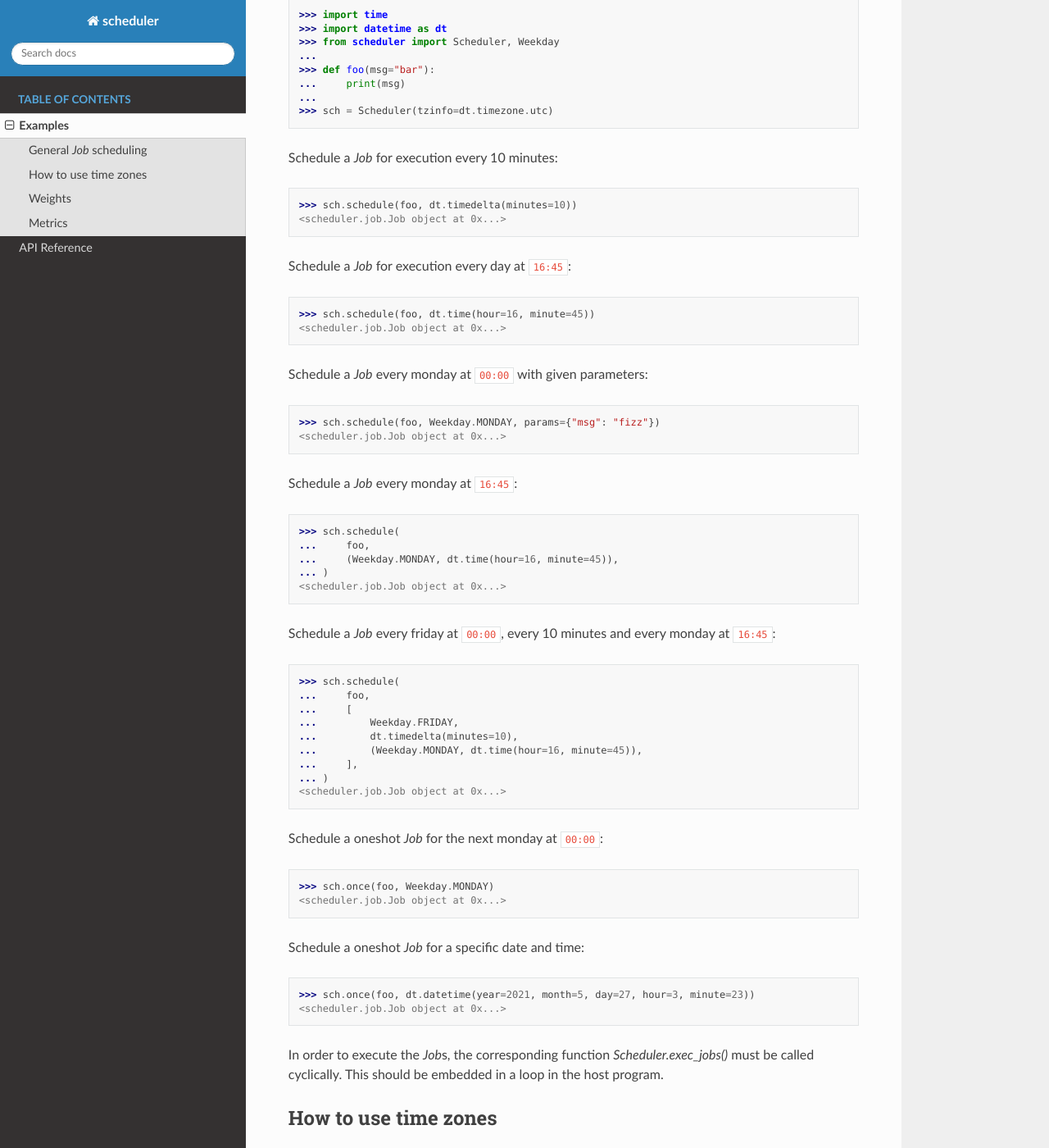
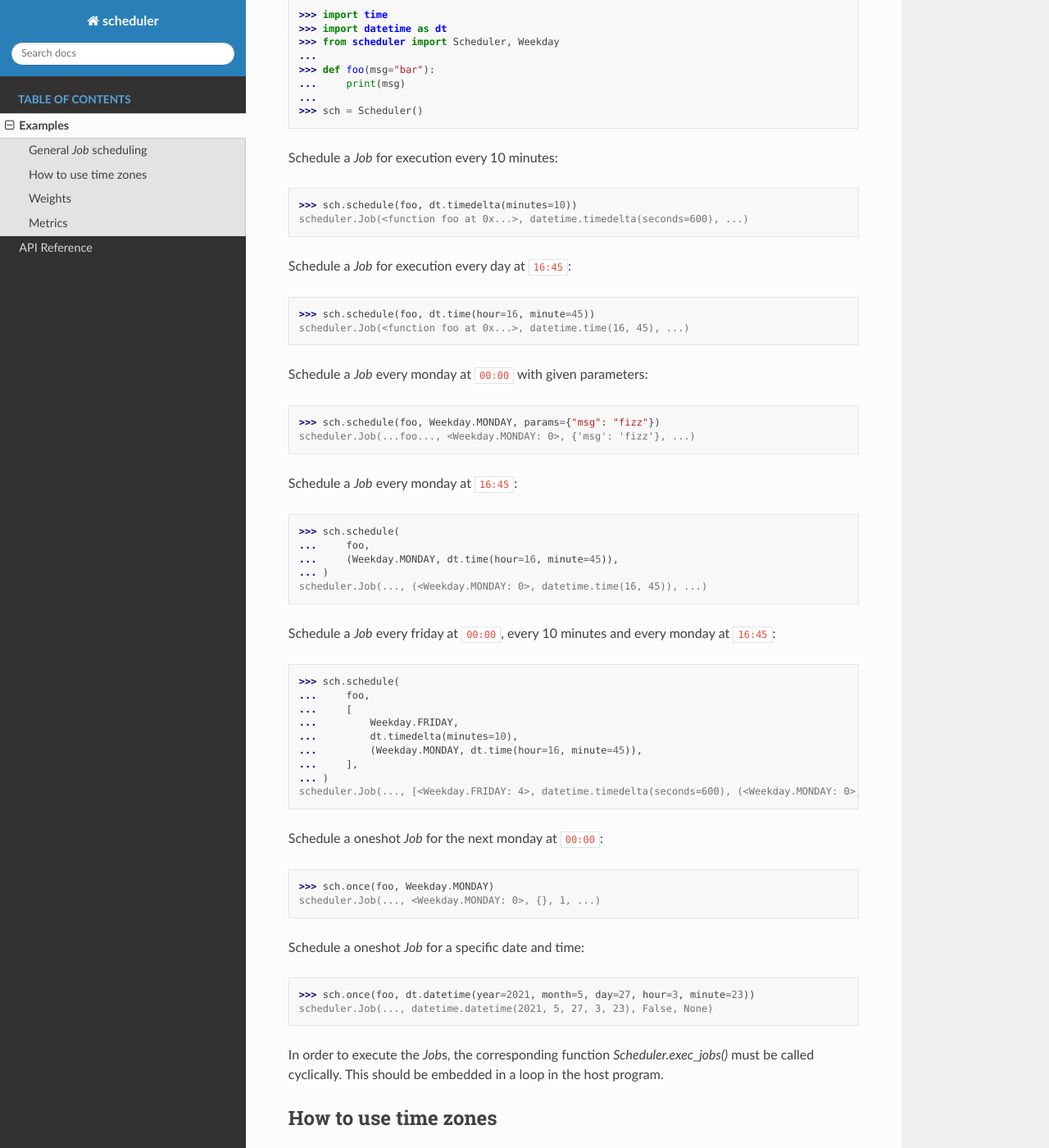
Before and after one commit to DigonIO/scheduler, a Sphinx documentation site: the page built from doc/examples.rst, in a window 1280 px wide and 1400 px high, scrolled down 387 px. Shown: the whole window at 82% size. Built offline with Sphinx 7.4.7 and the Read the Docs theme 2.0.0, drawn with Linux system fonts in a browser that asks for light colours; some of the changed text lies outside the part shown.

Commit message:
improved oneshot Jobs, fixed docs

```diff
--- a/doc/examples.rst
+++ b/doc/examples.rst
@@ -19,22 +19,22 @@ Create a `Scheduler` instance:
 >>> def foo(msg="bar"):
 ...     print(msg)
 ...
->>> sch = Scheduler(tzinfo=dt.timezone.utc)
+>>> sch = Scheduler()
 
 Schedule a `Job` for execution every 10 minutes:
 
 >>> sch.schedule(foo, dt.timedelta(minutes=10)) # doctest:+ELLIPSIS
-<scheduler.job.Job object at 0x...>
+scheduler.Job(<function foo at 0x...>, datetime.timedelta(seconds=600), ...)
 
 Schedule a `Job` for execution every day at ``16:45``:
 
 >>> sch.schedule(foo, dt.time(hour=16, minute=45)) # doctest:+ELLIPSIS
-<scheduler.job.Job object at 0x...>
+scheduler.Job(<function foo at 0x...>, datetime.time(16, 45), ...)
 
 Schedule a `Job` every monday at ``00:00`` with given parameters:
 
 >>> sch.schedule(foo, Weekday.MONDAY, params={"msg": "fizz"}) # doctest:+ELLIPSIS
-<scheduler.job.Job object at 0x...>
+scheduler.Job(...foo..., <Weekday.MONDAY: 0>, {'msg': 'fizz'}, ...)
 
 Schedule a `Job` every monday at ``16:45``:
 
@@ -42,7 +42,7 @@ Schedule a `Job` every monday at ``16:45``:
 ...     foo,
 ...     (Weekday.MONDAY, dt.time(hour=16, minute=45)),
 ... ) # doctest:+ELLIPSIS
-<scheduler.job.Job object at 0x...>
+scheduler.Job(..., (<Weekday.MONDAY: 0>, datetime.time(16, 45)), ...)
 
 Schedule a `Job` every friday at ``00:00``, every 10 minutes and every monday at ``16:45``:
 
@@ -54,17 +54,17 @@ Schedule a `Job` every friday at ``00:00``, every 10 minutes and every monday at
 ...         (Weekday.MONDAY, dt.time(hour=16, minute=45)),
 ...     ],
 ... ) # doctest:+ELLIPSIS
-<scheduler.job.Job object at 0x...>
+scheduler.Job(..., [<Weekday.FRIDAY: 4>, datetime.timedelta(seconds=600), (<Weekday.MONDAY: 0>, datetime.time(16, 45))], ...)
 
 Schedule a oneshot `Job` for the next monday at ``00:00``:
 
 >>> sch.once(foo, Weekday.MONDAY) # doctest:+ELLIPSIS
-<scheduler.job.Job object at 0x...>
+scheduler.Job(..., <Weekday.MONDAY: 0>, {}, 1, ...)
 
 Schedule a oneshot `Job` for a specific date and time:
 
 >>> sch.once(foo, dt.datetime(year=2021, month=5, day=27, hour=3, minute=23)) # doctest:+ELLIPSIS
-<scheduler.job.Job object at 0x...>
+scheduler.Job(..., datetime.datetime(2021, 5, 27, 3, 23), False, None)
 
 In order to execute the `Job`\ s, the corresponding function
 `Scheduler.exec_jobs()` must be called cyclically.
@@ -108,11 +108,12 @@ oneshot `Job`\ s, but is also possible with normal `Job`\ s:
 ...
 >>> exec_at = dt.datetime.now() + dt.timedelta(seconds=1)
 ...
+>>> def print_weight(x):
+...     print(f"Weight: {x}")
+...
 >>> sch = Scheduler(max_exec=3)
->>> _ = sch.once(lambda: print("Weight 2"), exec_at, weight=2)
->>> _ = sch.once(lambda: print("Weight 3"), exec_at, weight=3)
->>> _ = sch.once(lambda: print("Weight 1"), exec_at, weight=1)
->>> _ = sch.once(lambda: print("Weight 4"), exec_at, weight=4)
+>>> for weight in (2, 3, 1, 4):
+...     _ = sch.once(print_weight, exec_at, weight=weight, params={"x": weight})
 
 If the `Job`\ s are now executed, only 3 of 4 `Job`\ s are processed.
 Note that a `Job` in the next cycle is now one execution behind,
```
Also changed, not shown: other parts of doc/examples.rst (+3 -3 lines), README.md (+2 -2 lines), 3 other files.
